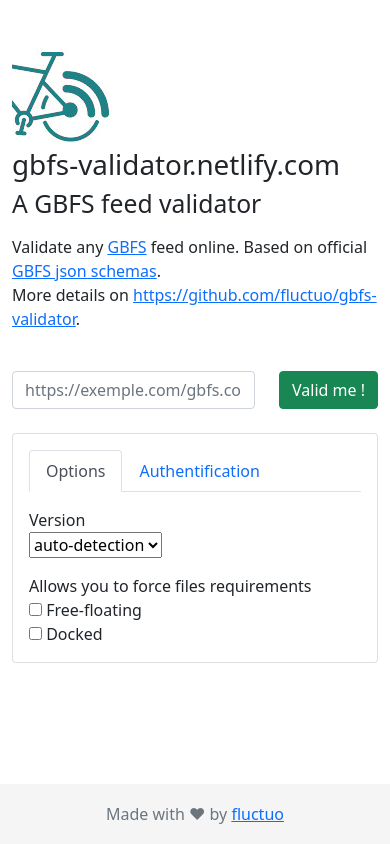
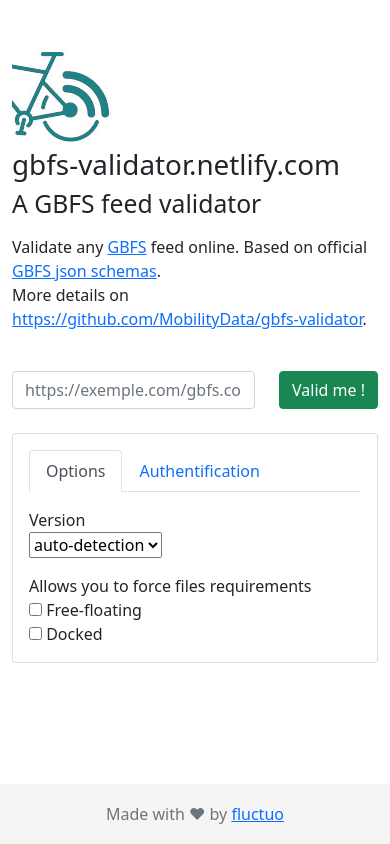
Before and after one commit to MobilityData/gbfs-validator, a Vue app in the folder website/: page / in a window 390 px wide. Built offline with nearby package versions, Linux system fonts and the light colour scheme.

Commit message:
update link to MobilityData

```diff
--- a/website/src/App.vue
+++ b/website/src/App.vue
@@ -15,7 +15,7 @@
           <b-row>
             <b-col>
               <p>Validate any <a href="https://github.com/NABSA/gbfs/">GBFS</a> feed online. Based on official <a href="https://github.com/MobilityData/gbfs-json-schema">GBFS json schemas</a>. <br>
-          More details on <a href="https://github.com/MobilityData/gbfs-validator">https://github.com/fluctuo/gbfs-validator</a>.</p>
+          More details on <a href="https://github.com/MobilityData/gbfs-validator">https://github.com/MobilityData/gbfs-validator</a>.</p>
             </b-col>
           </b-row>
         </b-col>
```
